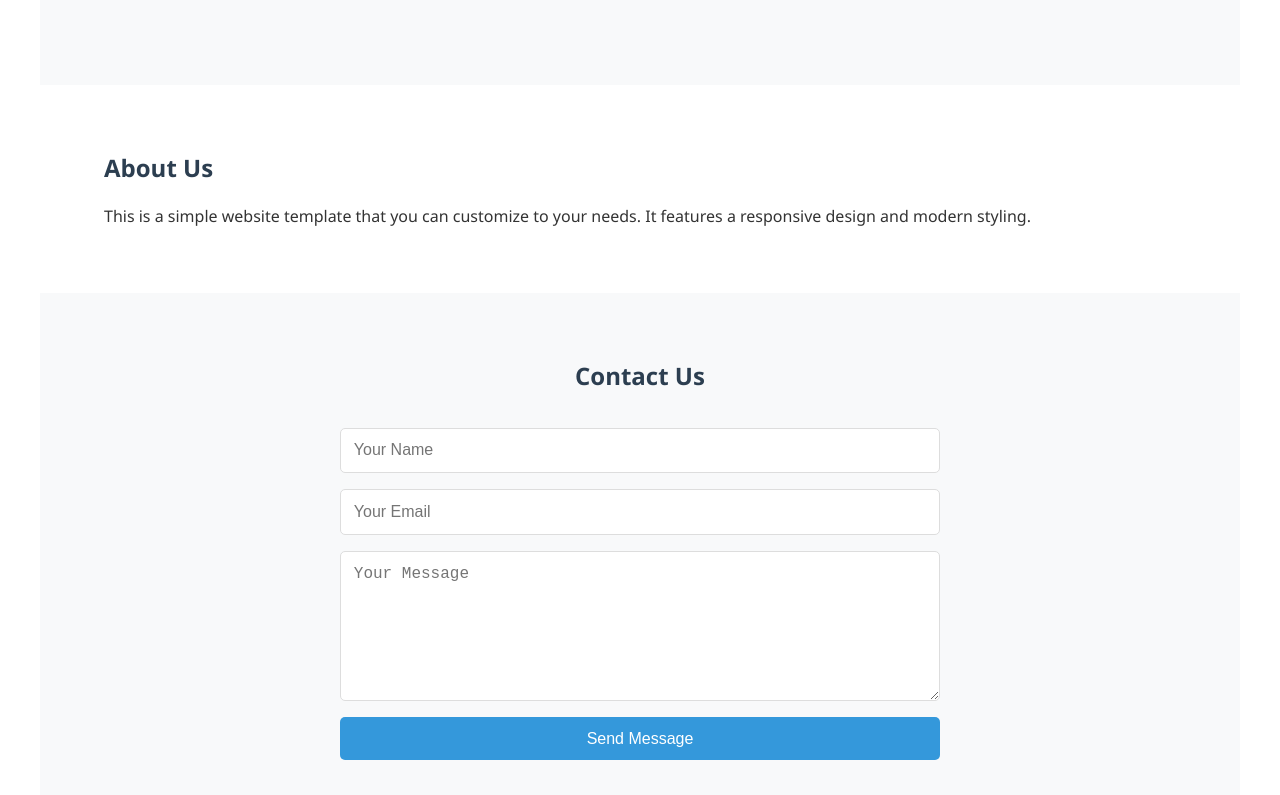
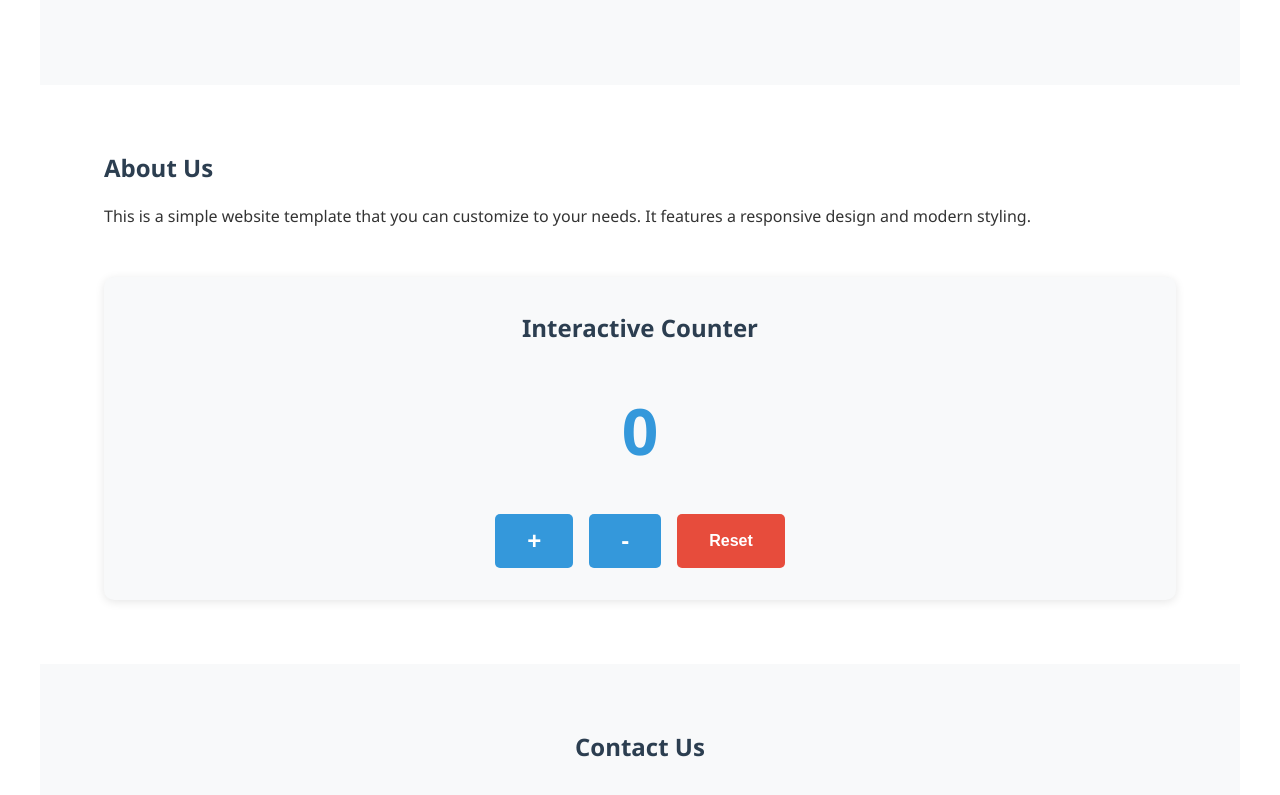
Before and after one commit to StephenCWieland/Coding-Project, a website: page index.html in a window 1280 px wide. Shown: the part 440-1235 px from the top of the page. Drawn offline with Linux system fonts and the light colour scheme.

Commit message:
feat: add interactive counter widget

```diff
--- a/index.html
+++ b/index.html
@@ -31,6 +31,18 @@
         <section id="about" class="about">
             <h2>About Us</h2>
             <p>This is a simple website template that you can customize to your needs. It features a responsive design and modern styling.</p>
+
+            <div class="counter-widget">
+                <h3>Interactive Counter</h3>
+                <div class="counter-display">
+                    <span id="counter-value">0</span>
+                </div>
+                <div class="counter-buttons">
+                    <button id="increment-btn" class="counter-btn">+</button>
+                    <button id="decrement-btn" class="counter-btn">-</button>
+                    <button id="reset-btn" class="counter-btn reset">Reset</button>
+                </div>
+            </div>
         </section>
 
         <section id="contact" class="contact">
--- a/script.js
+++ b/script.js
@@ -75,3 +75,49 @@ darkModeToggle.addEventListener('click', function() {
     // Update button icon
     darkModeToggle.textContent = isDarkMode ? '☀️' : '🌙';
 });
+
+// Interactive counter functionality
+const counterValue = document.getElementById('counter-value');
+const incrementBtn = document.getElementById('increment-btn');
+const decrementBtn = document.getElementById('decrement-btn');
+const resetBtn = document.getElementById('reset-btn');
+
+// Load counter value from localStorage or default to 0
+let count = parseInt(localStorage.getItem('counter') || '0');
+counterValue.textContent = count;
+
+// Update counter display
+function updateCounter() {
+    counterValue.textContent = count;
+    localStorage.setItem('counter', count.toString());
+
+    // Add animation effect
+    counterValue.style.transform = 'scale(1.2)';
+    setTimeout(() => {
+        counterValue.style.transform = 'scale(1)';
+    }, 200);
+}
+
+// Increment button
+if (incrementBtn) {
+    incrementBtn.addEventListener('click', function() {
+        count++;
+        updateCounter();
+    });
+}
+
+// Decrement button
+if (decrementBtn) {
+    decrementBtn.addEventListener('click', function() {
+        count--;
+        updateCounter();
+    });
+}
+
+// Reset button
+if (resetBtn) {
+    resetBtn.addEventListener('click', function() {
+        count = 0;
+        updateCounter();
+    });
+}
--- a/styles.css
+++ b/styles.css
@@ -105,6 +105,74 @@ section {
 .about h2 {
     color: #2c3e50;
     margin-bottom: 1rem;
+}
+
+/* Counter widget */
+.counter-widget {
+    margin-top: 3rem;
+    padding: 2rem;
+    background-color: #f8f9fa;
+    border-radius: 10px;
+    text-align: center;
+    box-shadow: 0 2px 10px rgba(0,0,0,0.1);
+}
+
+.counter-widget h3 {
+    color: #2c3e50;
+    margin-bottom: 1.5rem;
+    font-size: 1.5rem;
+}
+
+.counter-display {
+    margin: 2rem 0;
+}
+
+#counter-value {
+    display: inline-block;
+    font-size: 4rem;
+    font-weight: bold;
+    color: #3498db;
+    min-width: 100px;
+    transition: transform 0.2s ease;
+}
+
+.counter-buttons {
+    display: flex;
+    gap: 1rem;
+    justify-content: center;
+    flex-wrap: wrap;
+}
+
+.counter-btn {
+    padding: 0.8rem 2rem;
+    font-size: 1.5rem;
+    font-weight: bold;
+    background-color: #3498db;
+    color: white;
+    border: none;
+    border-radius: 5px;
+    cursor: pointer;
+    transition: all 0.3s ease;
+    min-width: 60px;
+}
+
+.counter-btn:hover {
+    background-color: #2980b9;
+    transform: translateY(-2px);
+    box-shadow: 0 4px 8px rgba(0,0,0,0.2);
+}
+
+.counter-btn:active {
+    transform: translateY(0);
+}
+
+.counter-btn.reset {
+    background-color: #e74c3c;
+    font-size: 1rem;
+}
+
+.counter-btn.reset:hover {
+    background-color: #c0392b;
 }
 
 /* Contact section */
@@ -226,6 +294,18 @@ body.dark-mode .about h2 {
     color: #e0e0e0;
 }
 
+body.dark-mode .counter-widget {
+    background-color: #2d2d2d;
+}
+
+body.dark-mode .counter-widget h3 {
+    color: #e0e0e0;
+}
+
+body.dark-mode #counter-value {
+    color: #3498db;
+}
+
 body.dark-mode .contact {
     background-color: #2d2d2d;
 }
```
